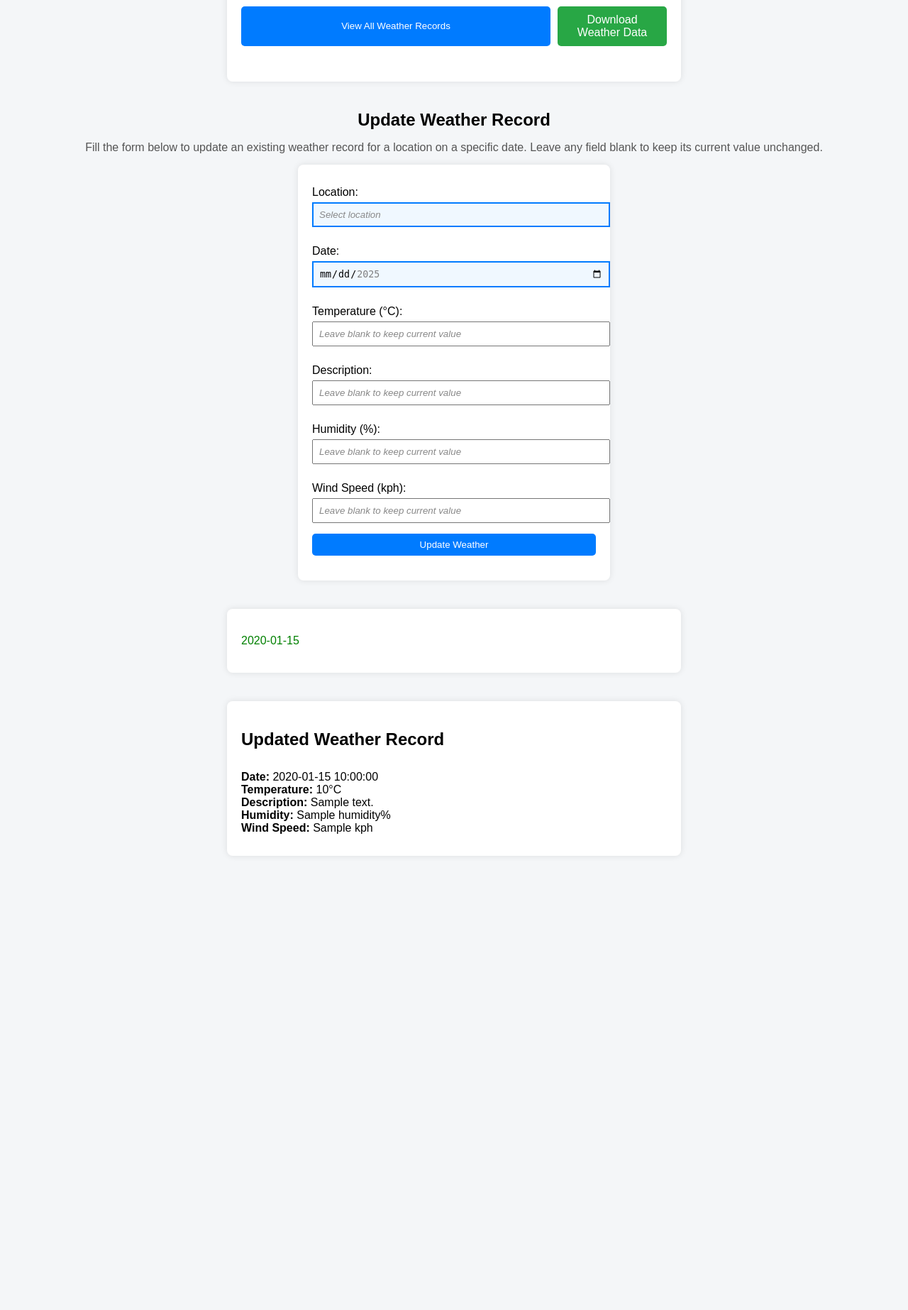
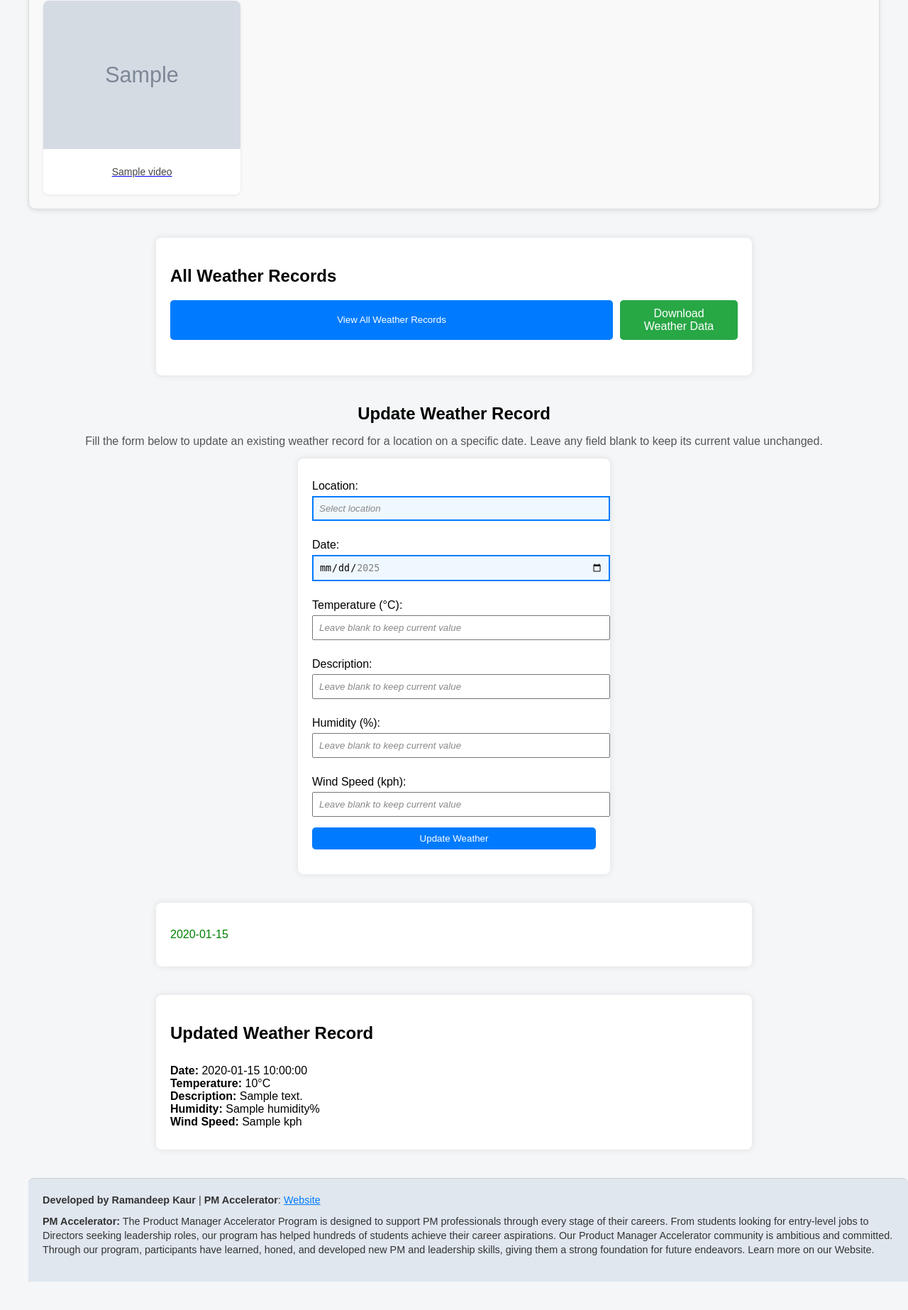
Before and after one commit to rkaur2612/weather-app-backend, a FastAPI app: template app/templates/index.html in a window 1280 px wide. Shown: the part 840-2686 px from the top of the page at 71% size. Before the commit the page ends 2015 px from the top, so only its background shows below. Run offline with FastAPI, Linux system fonts and the light colour scheme; the template is opened without the code that fills it: most values are stand-ins (such as "Sample title", 1, 10 or a date in 2020); grey boxes marked "Sample" are stand-in pictures.

Commit message:
db_delete_feature, youtube integration, frontend updates

```diff
--- a/app/main.py
+++ b/app/main.py
@@ -1,5 +1,5 @@
 from fastapi import FastAPI, Request, Form, Depends
-from fastapi.responses import HTMLResponse, JSONResponse, StreamingResponse
+from fastapi.responses import HTMLResponse, JSONResponse, StreamingResponse, RedirectResponse
 from fastapi.templating import Jinja2Templates
 from sqlalchemy.orm import Session
 from datetime import datetime, timedelta
@@ -7,10 +7,10 @@
 import csv
 from typing import List
 from io import StringIO
-from fastapi import HTTPException
-
+from fastapi import HTTPException, status
 from app.database import SessionLocal, engine
 import app.models as models
+from fastapi.staticfiles import StaticFiles
 
 # Create tables if not exist
 models.Base.metadata.create_all(bind=engine)
@@ -19,6 +19,9 @@
 
 # Setup Jinja2 templates folder
 templates = Jinja2Templates(directory="app/templates")
+
+# Mount the 'static' folder
+app.mount("/static", StaticFiles(directory="app/static"), name="static")
 
 # Dependency to get DB session
 def get_db():
@@ -30,8 +33,14 @@
 
 # Home page route: shows the input form
 @app.get("/", response_class=HTMLResponse)
-def home(request: Request):
-    return templates.TemplateResponse("index.html", {"request": request})
+def home(request: Request, success_delete: str = None): #type: ignore
+    return templates.TemplateResponse(
+        "index.html",
+        {
+            "request": request,
+            "success_delete": success_delete
+        }
+    )
 
 # Route to search valid locations (autocomplete)
 @app.get("/search_location", response_class=JSONResponse)
@@ -165,8 +174,36 @@
 
             current += timedelta(days=1)
 
+        # Fetch YouTube videos for the location
+        youtube_videos = []
+        try:
+            url = "https://www.googleapis.com/youtube/v3/search"
+            params = {
+                "part": "snippet",
+                "q": location,
+                "type": "video",
+                "maxResults": 4,
+                "key": "AIzaSyC_EuXYPqDzUkt1u9bF6bOUzxLXdNoLzmM"
+            }
+            yt_response = requests.get(url, params=params)
+            yt_data = yt_response.json()
+            for item in yt_data.get("items", []):
+                youtube_videos.append({
+                    "title": item["snippet"]["title"],
+                    "thumbnail": item["snippet"]["thumbnails"]["medium"]["url"],
+                    "video_url": f"https://www.youtube.com/watch?v={item['id']['videoId']}"
+                })
+        except Exception as e:
+            youtube_videos = []
+
         return templates.TemplateResponse(
-            "index.html", {"request": request, "weather_data": results}
+            "index.html",
+            {
+                "request": request,
+                "weather_data": results,
+                "youtube_videos": youtube_videos,
+                "location": location
+            }
         )
 
     except Exception as e:
@@ -177,7 +214,18 @@
 @app.get("/weather")
 def get_all_weather(db: Session = Depends(get_db)):
     records = db.query(models.Weather).all()
-    return records
+    return [
+        {
+            "id": r.id,  # <-- include the unique ID
+            "location": r.location,
+            "date": r.date.strftime("%Y-%m-%d"),
+            "temperature": r.temperature,
+            "description": r.description,
+            "humidity": r.humidity,
+            "wind_speed": r.wind_speed
+        }
+        for r in records
+    ]
 
 @app.get("/export/csv")
 def export_weather_csv(db: Session = Depends(get_db)):
@@ -293,3 +341,46 @@
         return templates.TemplateResponse(
             "index.html", {"request": request, "error_update": str(e)}
         )
+
+@app.post("/delete/{weather_id}")
+def delete_weather(weather_id: int, db: Session = Depends(get_db)):
+    weather_entry = db.query(models.Weather).filter_by(id=weather_id).first()
+    if not weather_entry:
+        raise HTTPException(status_code=404, detail="Record not found")
+
+    db.delete(weather_entry)
+    db.commit()
+
+    # Redirect back to home page with a success message
+    message = f"Weather record for {weather_entry.location} on {weather_entry.date.strftime('%Y-%m-%d')} deleted successfully."
+    return RedirectResponse(url=f"/?success_delete={message}", status_code=303)
+
+
+# YOUTUBE_API_KEY = "YOUR_YOUTUBE_API_KEY"
+# @app.get("/youtube_videos", response_class=HTMLResponse)
+# def youtube_videos(request: Request, location: str = "", max_results: int = 5):
+#     if not location:
+#         return templates.TemplateResponse("index.html", {"request": request, "error_youtube": "No location provided"})
+
+
+#     # YouTube search API URL
+#     url = "https://www.googleapis.com/youtube/v3/search"
+#     params = {
+#         "part": "snippet",
+#         "q": location,
+#         "type": "video",
+#         "maxResults": max_results,
+#         "key": "AIzaSyC_EuXYPqDzUkt1u9bF6bOUzxLXdNoLzmM"
+#     }
+#     youtube_videos = []
+#     try:
+#         yt_response = requests.get(url, params=params)
+#         yt_data = yt_response.json()
+#         for item in yt_data.get("items", []):
+#             youtube_videos.append({
+#                 "title": item["snippet"]["title"],
+#                 "thumbnail": item["snippet"]["thumbnails"]["medium"]["url"],
+#                 "video_url": f"https://www.youtube.com/watch?v={item['id']['videoId']}"
+#             })
+#     except Exception as e:
+#         youtube_videos = []
--- /dev/null
+++ b/app/static/style.css
@@ -0,0 +1,198 @@
+body {
+    font-family: Arial, sans-serif;
+    margin: 40px;
+    background: #f4f6f8;
+}
+h1 {
+    text-align: center;
+}
+form {
+    max-width: 400px;
+    margin: auto;
+    padding: 20px;
+    background: #fff;
+    border-radius: 8px;
+    box-shadow: 0 0 10px rgba(0,0,0,0.1);
+    position: relative;
+}
+label {
+    display: block;
+    margin: 10px 0 5px;
+}
+input, button {
+    width: 100%;
+    padding: 8px;
+    margin-bottom: 15px;
+}
+button {
+    background: #007BFF;
+    color: white;
+    border: none;
+    border-radius: 5px;
+    cursor: pointer;
+}
+button:hover {
+    background: #0056b3;
+}
+.autocomplete-suggestions {
+    border: 1px solid #ccc;
+    background: #fff;
+    max-height: 150px;
+    overflow-y: auto;
+    position: absolute;
+    width: calc(100% - 40px); /* match form padding */
+    z-index: 10;
+}
+.autocomplete-suggestion {
+    padding: 8px;
+    cursor: pointer;
+}
+.autocomplete-suggestion:hover {
+    background-color: #f0f0f0;
+}
+.results {
+    max-width: 800px;
+    margin: 40px auto;
+    background: #fff;
+    border-radius: 8px;
+    padding: 20px;
+    box-shadow: 0 0 10px rgba(0,0,0,0.1);
+}
+.weather-entry {
+    border-bottom: 1px solid #ddd;
+    padding: 10px 0;
+}
+.weather-entry:last-child {
+    border-bottom: none;
+}
+.center-heading {
+    text-align: center;
+    margin-bottom: 5px;
+}
+.required-field {
+    border: 2px solid #007BFF;  /* bright blue border for required fields */
+    background-color: #f0f8ff;  /* light blue background */
+}
+
+input::placeholder {
+    color: #888;  /* gray out placeholder text */
+    font-style: italic;
+}
+
+.small-button {
+    width: auto;             /* let it size to content */
+    padding: 10px 20px;      /* nice padding */
+    background: #28a745;     /* green */
+    color: white;
+    border: none;
+    border-radius: 5px;
+    cursor: pointer;
+    font-size: 1rem;
+}
+
+.small-button:hover {
+    background: #218838;
+}
+
+/* Table layout adjustments */
+#weather-table {
+    width: 100%;
+    table-layout: auto; /* allow columns to adjust width */
+    border-collapse: collapse;
+}
+
+/* Table header & data styling */
+#weather-table th, #weather-table td {
+    padding: 8px;
+    text-align: left;
+    word-wrap: break-word; /* wrap long text/buttons */
+}
+
+.action-button {
+    padding: 5px 10px;
+    background-color: #dc3545;
+    color: white;
+    border: none;
+    border-radius: 5px;
+    cursor: pointer;
+    font-size: 0.9rem;
+}
+
+.action-button:hover {
+    background-color: #c82333;
+}
+
+.youtube-box {
+    background: #f9f9f9;
+    border: 1px solid #ddd;
+    border-radius: 10px;
+    padding: 20px;
+    margin-top: 20px;
+    box-shadow: 0px 2px 6px rgba(0,0,0,0.1);
+}
+
+/* Section heading */
+.youtube-box h2 {
+    font-size: 20px;
+    margin-bottom: 15px;
+    color: #333;
+}
+
+/* Grid layout for videos */
+.youtube-grid {
+    display: grid;
+    grid-template-columns: repeat(auto-fill, minmax(220px, 1fr));
+    gap: 15px;
+}
+
+/* Individual video card */
+.youtube-card {
+    background: white;
+    border-radius: 8px;
+    overflow: hidden;
+    text-align: center;
+    transition: transform 0.2s ease-in-out;
+    box-shadow: 0px 1px 4px rgba(0,0,0,0.08);
+}
+
+.youtube-card:hover {
+    transform: scale(1.05);
+}
+
+/* Thumbnail image */
+.youtube-card img {
+    width: 100%;
+    height: auto;
+    display: block;
+}
+
+/* Video title */
+.youtube-card p {
+    font-size: 14px;
+    padding: 10px;
+    color: #444;
+    font-weight: 500;
+}
+
+/* Footer styling */
+.footer {
+    width: 100%;
+    background: #e0e7ef;  /* soft complementary blue-gray */
+    border-top: 1px solid #ccc;
+    padding: 20px;
+    text-align: left;
+    font-size: 0.9rem;
+    color: #333;
+    margin-top: 40px; /* space above footer */
+    border-radius: 8px 8px 0 0; /* slightly rounded top corners */
+    line-height: 1.4;
+}
+
+.footer a {
+    color: #007BFF;
+    text-decoration: underline;
+}
+
+.footer p {
+    margin-top: 10px;
+}
--- a/app/templates/index.html
+++ b/app/templates/index.html
@@ -3,105 +3,10 @@
 <head>
     <meta charset="UTF-8">
     <title>Weather App</title>
-    <style>
-        body {
-            font-family: Arial, sans-serif;
-            margin: 40px;
-            background: #f4f6f8;
-        }
-        h1 {
-            text-align: center;
-        }
-        form {
-            max-width: 400px;
-            margin: auto;
-            padding: 20px;
-            background: #fff;
-            border-radius: 8px;
-            box-shadow: 0 0 10px rgba(0,0,0,0.1);
-            position: relative;
-        }
-        label {
-            display: block;
-            margin: 10px 0 5px;
-        }
-        input, button {
-            width: 100%;
-            padding: 8px;
-            margin-bottom: 15px;
-        }
-        button {
-            background: #007BFF;
-            color: white;
-            border: none;
-            border-radius: 5px;
-            cursor: pointer;
-        }
-        button:hover {
-            background: #0056b3;
-        }
-        .autocomplete-suggestions {
-            border: 1px solid #ccc;
-            background: #fff;
-            max-height: 150px;
-            overflow-y: auto;
-            position: absolute;
-            width: calc(100% - 40px); /* match form padding */
-            z-index: 10;
-        }
-        .autocomplete-suggestion {
-            padding: 8px;
-            cursor: pointer;
-        }
-        .autocomplete-suggestion:hover {
-            background-color: #f0f0f0;
-        }
-        .results {
-            max-width: 600px;
-            margin: 40px auto;
-            background: #fff;
-            border-radius: 8px;
-            padding: 20px;
-            box-shadow: 0 0 10px rgba(0,0,0,0.1);
-        }
-        .weather-entry {
-            border-bottom: 1px solid #ddd;
-            padding: 10px 0;
-        }
-        .weather-entry:last-child {
-            border-bottom: none;
-        }
-        .center-heading {
-            text-align: center;
-            margin-bottom: 5px;
-        }
-        .required-field {
-            border: 2px solid #007BFF;  /* bright blue border for required fields */
-            background-color: #f0f8ff;  /* light blue background */
-        }
+    <meta name="viewport" content="width=device-width, initial-scale=1.0">
+    <link rel="stylesheet" href="/static/style.css">
+</head>
 
-        input::placeholder {
-            color: #888;  /* gray out placeholder text */
-            font-style: italic;
-        }
-
-        .small-button {
-            width: auto;             /* let it size to content */
-            padding: 10px 20px;      /* nice padding */
-            background: #28a745;     /* green */
-            color: white;
-            border: none;
-            border-radius: 5px;
-            cursor: pointer;
-            font-size: 1rem;
-        }
-
-        .small-button:hover {
-            background: #218838;
-        }
-
-    </style>
-</head>
 <body>
     <h1>Weather App</h1>
 
@@ -148,6 +53,23 @@
     </div>
     {% endif %}
 
+    {% if youtube_videos %}
+    <div class="youtube-box">
+        <h3>YouTube Videos for {{ location }}</h3>
+        <div class="youtube-grid">
+            {% for video in youtube_videos %}
+            <div class="youtube-card">
+                <a href="{{ video.video_url }}" target="_blank">
+                    <img src="{{ video.thumbnail }}" alt="{{ video.title }}" style="width:100%">
+                    <p>{{ video.title }}</p>
+                </a>
+            </div>
+            {% endfor %}
+        </div>
+    </div>
+    {% endif %}
+
+
     <div class="results">
         <h2>All Weather Records</h2>
         <div style="display: flex; justify-content: center; gap: 10px; margin-bottom: 15px;">
@@ -168,39 +90,18 @@
                     <th>Description</th>
                     <th>Humidity (%)</th>
                     <th>Wind Speed (kph)</th>
+                    <th>Actions</th>
                 </tr>
             </thead>
             <tbody></tbody>
         </table>
     </div>
 
-
-    <!-- <div class="results">
-    <h2>All Weather Records</h2>
-    <button id="view-all-btn" style="margin-bottom: 15px;">View All Weather Records</button>
-    <table id="weather-table" border="1" cellpadding="8" cellspacing="0" style="width:100%; border-collapse: collapse; display:none;">
-        <thead>
-            <tr>
-                <th>Location</th>
-                <th>Date</th>
-                <th>Temperature (°C)</th>
-                <th>Description</th>
-                <th>Humidity (%)</th>
-                <th>Wind Speed (kph)</th>
-            </tr>
-        </thead>
-        <tbody></tbody>
-    </table>
-    </div> -->
-
-    <!-- CSV Download Button -->
-    <!-- <div style="text-align:center; margin-top:20px;">
-        <a href="/export/csv" target="_blank">
-            <button type="button" class="small-button" style="background:#28a745; color:white; padding:10px 20px; border:none; border-radius:5px; cursor:pointer;">
-                Download Weather Data
-            </button>
-        </a>
-    </div> -->
+    {% if success_delete %}
+    <div id="delete-message" style="margin-top:10px; color:green; text-align:center;">
+        {{ success_delete }}
+    </div>
+    {% endif %}
 
     <h2 class="center-heading">Update Weather Record</h2>
     <p style="text-align:center; color:#555; margin-bottom:15px;">
@@ -258,6 +159,21 @@
     </div>
     {% endif %}
 
+    <!-- Footer Section -->
+    <!-- <div id="footer" class="mt-8 p-4 border rounded shadow bg-white">
+    <h3 class="text-lg font-semibold mb-2">About This App</h3>
+    <p class="mb-2">
+        <strong>Developer:</strong> Ramandeep Kaur
+    </p>
+    <p class="mb-2">
+        <strong>PM Accelerator:</strong> The Product Manager Accelerator Program is designed to support PM professionals through every stage of their careers. From students looking for entry-level jobs to Directors looking to take on a leadership role, our program has helped over hundreds of students fulfill their career aspirations.
+        Our Product Manager Accelerator community are ambitious and committed. Through our program they have learnt, honed and developed new PM and leadership skills, giving them a strong foundation for their future endeavors.
+        Learn more on
+        <a href="https://www.pmaccelerator.io/" target="_blank" class="text-blue-600 underline">
+        Website
+        </a>.
+    </p>
+    </div> -->
 
     <script>
         const locationInput = document.getElementById("location");
@@ -354,6 +270,14 @@
                     <td>${item.description ?? "-"}</td>
                     <td>${item.humidity ?? "-"}</td>
                     <td>${item.wind_speed ?? "-"}</td>
+                    <td>
+                    <!-- Delete form with confirmation -->
+                    <form action="/delete/${item.id}" method="post" onsubmit="return confirm('Are you sure you want to delete this record?');">
+                        <button type="submit" class="action-button" style="background:#dc3545; color:white; border:none; padding:5px 10px; border-radius:5px; cursor:pointer;">
+                            Delete
+                        </button>
+                    </form>
+                    </td>
             `   ;
                 tbody.appendChild(row);
             });
@@ -437,6 +361,26 @@
         document.getElementById('update_date').setAttribute('min', formatUpdateDate(updateToday));
         document.getElementById('update_date').setAttribute('max', formatUpdateDate(updateMaxDate));
 </script>
+<script>
+    const msg = document.getElementById("delete-message");
+    if (msg) {
+        setTimeout(() => {
+            msg.style.display = "none";  // hides after 5 seconds
+        }, 5000);
+    }
+</script>
+
+<!-- Thin Footer Strip -->
+<footer class="footer">
+    <strong>Developed by Ramandeep Kaur</strong> |
+    <strong>PM Accelerator</strong>: <a href="https://www.pmaccelerator.io/" target="_blank" style="color:#007BFF; text-decoration:underline;">Website</a>
+    <p>
+        <strong>PM Accelerator:</strong> The Product Manager Accelerator Program is designed to support PM professionals through every stage of their careers. From students looking for entry-level jobs to Directors seeking leadership roles, our program has helped hundreds of students achieve their career aspirations.
+        Our Product Manager Accelerator community is ambitious and committed. Through our program, participants have learned, honed, and developed new PM and leadership skills, giving them a strong foundation for future endeavors.
+        Learn more on our Website.
+    </p>
+</footer>
+
 
 </body>
 </html>
```
